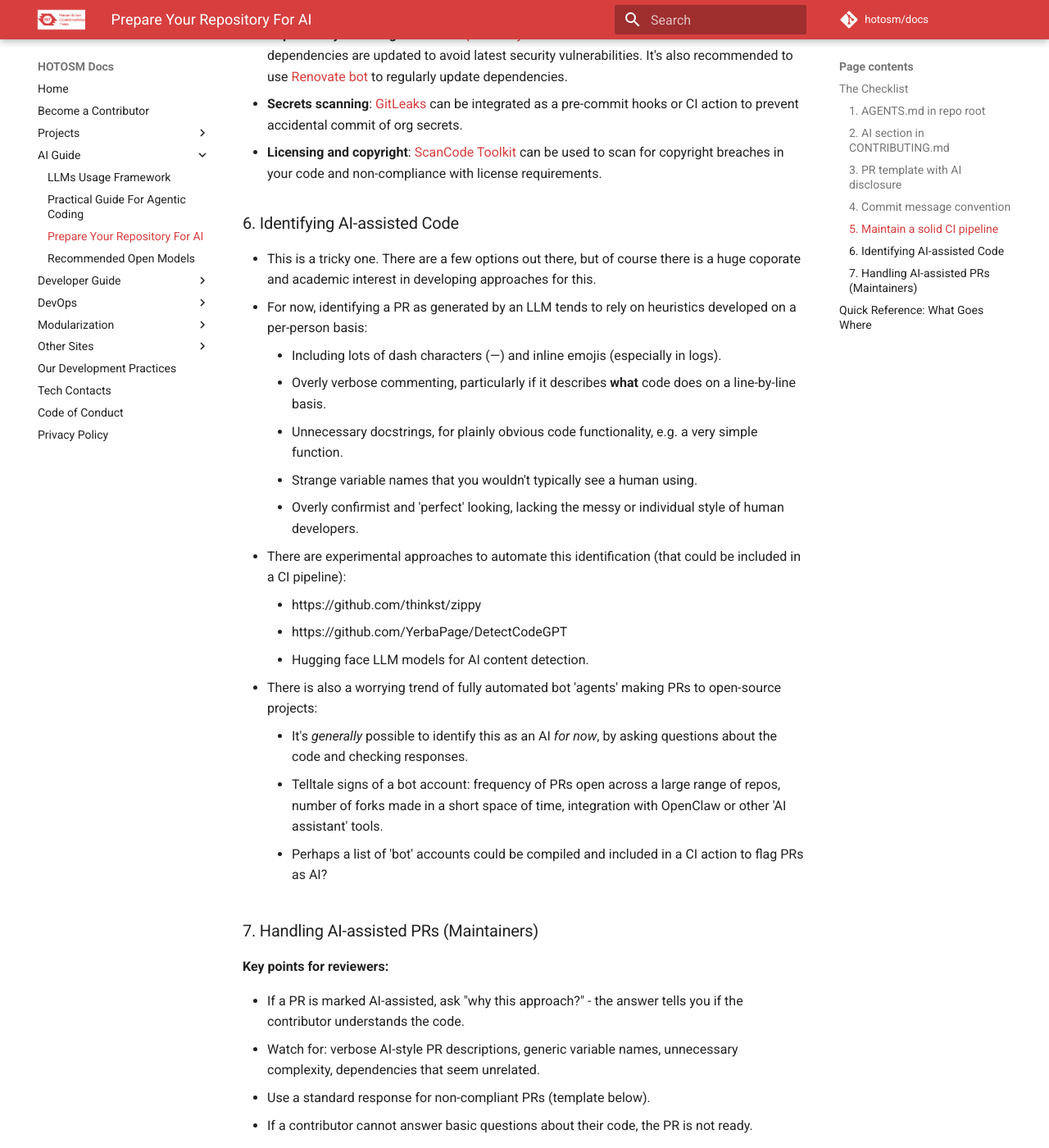
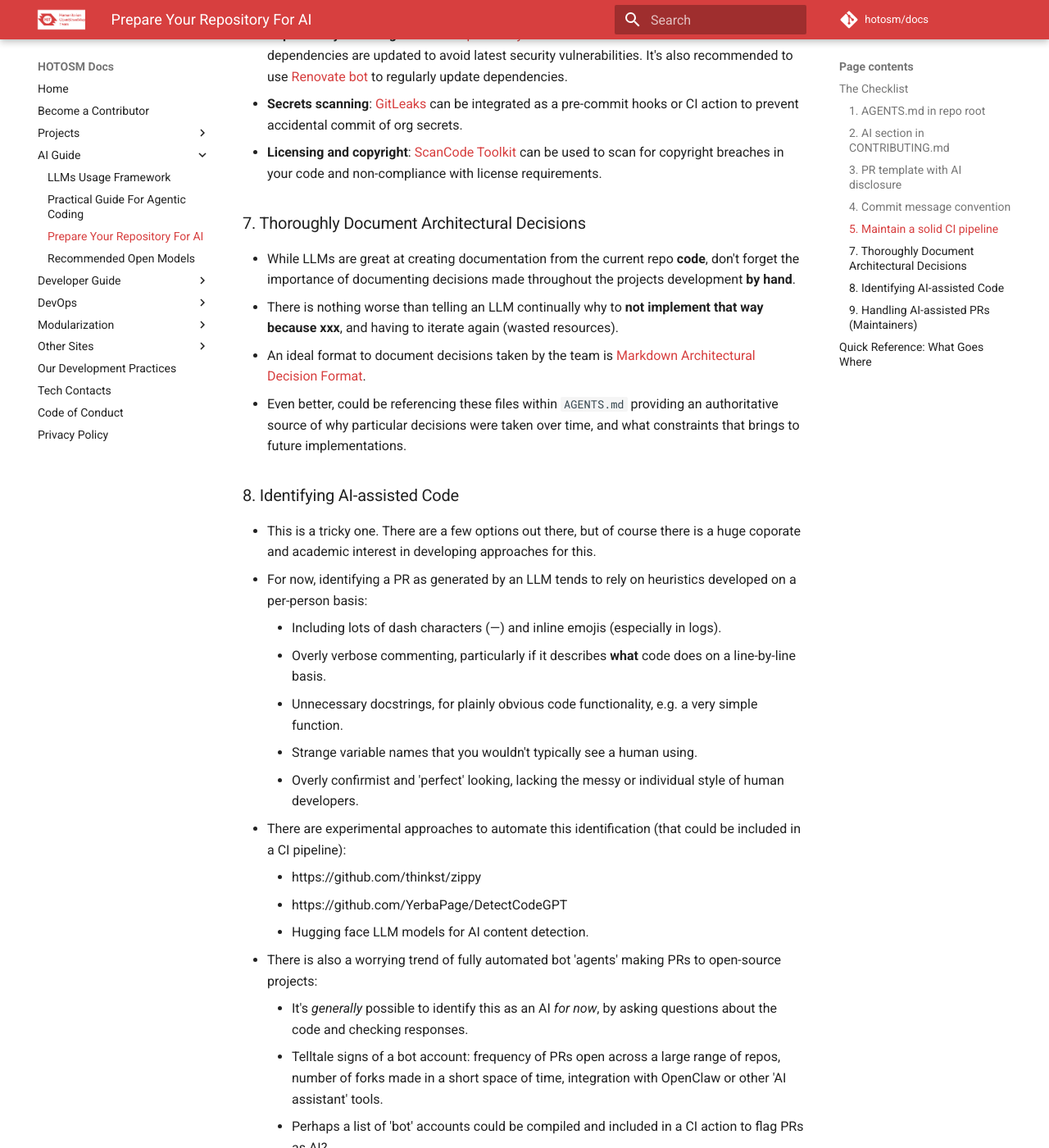
Before and after one commit to hotosm/docs, an MkDocs documentation site: the page built from docs/ai-guide/managing-ai-contributions.md, in a window 1280 px wide and 1400 px high, scrolled down 3289 px. Shown: the whole window at 82% size. Built offline with MkDocs 1.6.1 and Material for MkDocs 9.7.7, drawn with Linux system fonts in a browser that asks for light colours; comment, search, counter and statistics services are not loaded; some of the changed text lies outside the part shown.

Commit message:
feat: add info about adding MADR to help guide llm decisions

```diff
--- a/docs/ai-guide/managing-ai-contributions.md
+++ b/docs/ai-guide/managing-ai-contributions.md
@@ -136,7 +136,14 @@ CI pipeline tools can catch what human review misses:
 - **Secrets scanning**: [GitLeaks](https://github.com/gitleaks/gitleaks) can be integrated as a pre-commit hooks or CI action to prevent accidental commit of org secrets.
 - **Licensing and copyright**: [ScanCode Toolkit](https://github.com/aboutcode-org/scancode-toolkit) can be used to scan for copyright breaches in your code and non-compliance with license requirements.
 
-### 6. Identifying AI-assisted Code
+### 7. Thoroughly Document Architectural Decisions
+
+- While LLMs are great at creating documentation from the current repo **code**, don't forget the importance of documenting decisions made throughout the projects development **by hand**.
+- There is nothing worse than telling an LLM continually why to **not implement that way because xxx**, and having to iterate again (wasted resources).
+- An ideal format to document decisions taken by the team is [Markdown Architectural Decision Format](../decisions/0004-python.md).
+- Even better, could be referencing these files within `AGENTS.md` providing an authoritative source of why particular decisions were taken over time, and what constraints that brings to future implementations.
+
+### 8. Identifying AI-assisted Code
 
 - This is a tricky one. There are a few options out there, but of course there is a huge coporate and academic interest in developing approaches for this.
 - For now, identifying a PR as generated by an LLM tends to rely on heuristics developed on a per-person basis:
@@ -154,7 +161,7 @@ CI pipeline tools can catch what human review misses:
   - Telltale signs of a bot account: frequency of PRs open across a large range of repos, number of forks made in a short space of time, integration with OpenClaw or other 'AI assistant' tools.
   - Perhaps a list of 'bot' accounts could be compiled and included in a CI action to flag PRs as AI?
 
-### 7. Handling AI-assisted PRs (Maintainers)
+### 9. Handling AI-assisted PRs (Maintainers)
 
 **Key points for reviewers:**
 
@@ -171,10 +178,11 @@ CI pipeline tools can catch what human review misses:
 
 ## Quick Reference: What Goes Where
 
-| File                               | Purpose                            | Audience     |
-| ---------------------------------- | ---------------------------------- | ------------ |
-| `AGENTS.md`                        | Machine-readable project standards | AI tools     |
-| `CONTRIBUTING.md` (AI section)     | Human-readable contribution rules  | Contributors |
-| `.github/PULL_REQUEST_TEMPLATE.md` | PR disclosure and checklist        | Contributors |
-| Commit trailer (`Assisted-by:`)    | Attribution in git history         | Maintainers  |
-| Docs site policy page              | Full ethical framework and rules   | Everyone     |
+| File                               | Purpose                                | Audience     |
+| ---------------------------------- | -------------------------------------- | ------------ |
+| `AGENTS.md`                        | Machine-readable project standards     | AI tools     |
+| `CONTRIBUTING.md` (AI section)     | Human-readable contribution rules      | Contributors |
+| `.github/PULL_REQUEST_TEMPLATE.md` | PR disclosure and checklist            | Contributors |
+| `docs/decisions`                   | Markdown Architectural Decison Records | Contributors |
+| Commit trailer (`Assisted-by:`)    | Attribution in git history             | Maintainers  |
+| Docs site policy page              | Full ethical framework and rules       | Everyone     |
```
